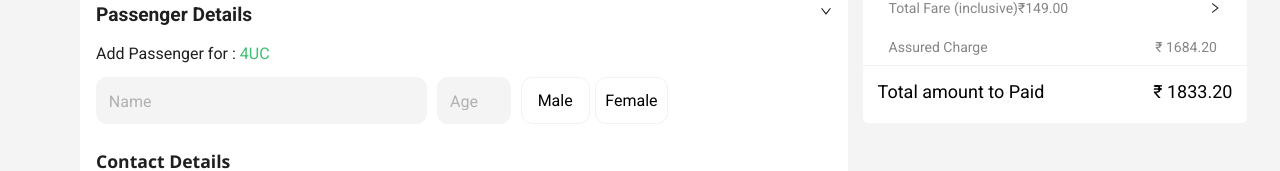
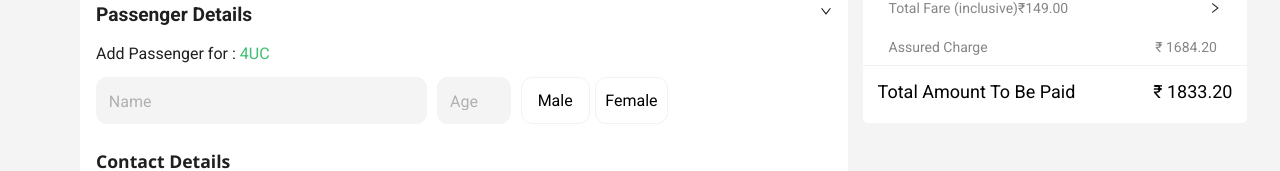
Before and after one commit to SAMUDRALAARAVIND/busbooking-frontend-aug, a React (Create React App) app: page /book in a window 1280 px wide. Shown: the part 220-391 px from the top of the page. Built offline with nearby package versions, Linux system fonts and the light colour scheme.

Commit message:
improved css

```diff
--- a/src/feature/booking/BookingUI.js
+++ b/src/feature/booking/BookingUI.js
@@ -336,7 +336,7 @@ const BookingUI = () => {
           </div>
           <hr style={{ border: "none", borderBottom: "1px solid #f2f2f2" }} />
           <div className="fare-bottom">
-            <p>Total amount to Paid</p>
+            <p>Total Amount To Be Paid</p>
             <p>₹ 1833.20</p>
           </div>
         </div>
```
